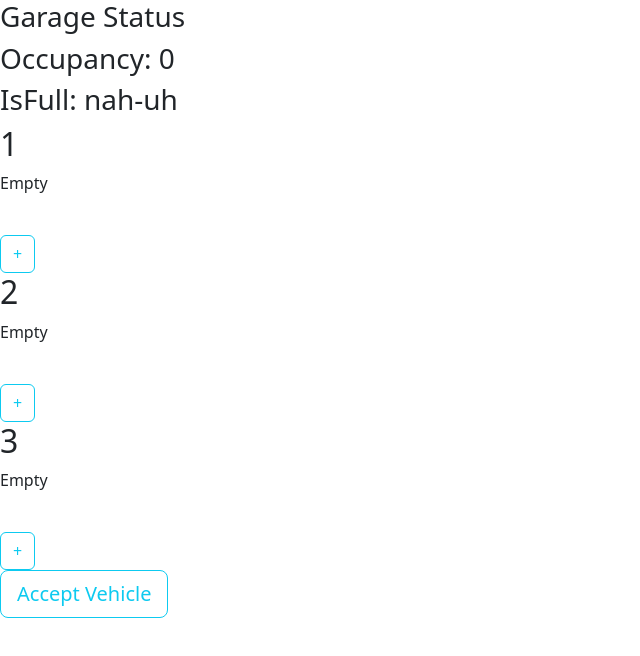
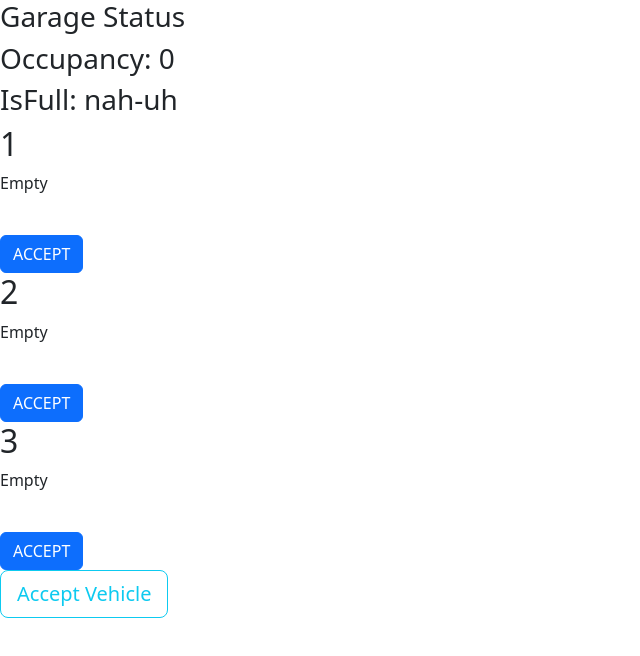
Before and after one commit to Sh-i-aw/Parked, a React (Create React App) app: page / in a window 1280 px wide. Shown: the top 656 px of the page, without its empty margins (0-640 px from the left). Built offline with nearby package versions, Linux system fonts and the light colour scheme.

Commit message:
renamed overall form to be AcceptInGarage, garage has new property of : capacity(used to check if full) Release vehicle property renamed to fit release

```diff
--- a/src/App.js
+++ b/src/App.js
@@ -3,7 +3,7 @@ import 'bootstrap/dist/css/bootstrap.min.css';
 
 import {Garage} from './Component/Lot'
 import SingleLot from "./Component/SingleLot";
-import AcceptVehicleForm from "./Component/AcceptVehicleForm";
+import AcceptInGarageForm from "./Component/AcceptInGarageForm";
 
 import {useEffect, useState} from "react";
 import Button from 'react-bootstrap/Button'
@@ -58,12 +58,11 @@ function App() {
           ...garage,
           lots: newLots,
           occupancy: garage.occupancy + 1,
-          isFull: garage.occupancy + 1 === 3,
+          isFull: garage.occupancy + 1 === garage.capacity,
       };
       setGarage(newGarage);
   }
 
-   console.log(garage.isFull)
   return (
       <>
           <h3>Garage Status</h3>
@@ -72,9 +71,9 @@ function App() {
           {
               garage.lots.map((lot) => {
                   return <SingleLot key={lot.lotNumber}
-                                    shouldShowForm={showReleaseForm === lot.lotNumber}
-                                    openForm={lotToRelease => setShowReleaseForm(lotToRelease)}
-                                    closeForm={handleCloseReleaseForm}
+                                    shouldShowReleaseForm={showReleaseForm === lot.lotNumber}
+                                    openReleaseForm={lotToRelease => setShowReleaseForm(lotToRelease)}
+                                    closeReleaseForm={handleCloseReleaseForm}
                                     releaseVehicle={(lotToRelease) => setLotToFree(lotToRelease)}
                                     lot={lot}/>
               })
@@ -86,7 +85,7 @@ function App() {
           >
               Accept Vehicle
           </Button>
-          <AcceptVehicleForm show={showAcceptForm} handleClose={handleCloseAcceptForm} lots={garage.lots} registerVehicle={registerVehicle}></AcceptVehicleForm>
+          <AcceptInGarageForm show={showAcceptForm} handleClose={handleCloseAcceptForm} lots={garage.lots} registerVehicle={registerVehicle}></AcceptInGarageForm>
       </>
   );
 }
--- a/src/Component/AcceptVehicleForm.jsx
+++ b/src/Component/AcceptInGarageForm.jsx
@@ -5,7 +5,7 @@ import {useState} from "react";
 import '../App.css';
 import dayjs from "dayjs";
 
-function AcceptVehicleForm(props) {
+function AcceptInGarageForm(props) {
     const {lots, show, handleClose, registerVehicle} = props;
     const [plateNumber, setPlateNumber] = useState('');
     const [selectedLot, setSelectedLot] = useState(null);
@@ -83,4 +83,4 @@ function AcceptVehicleForm(props) {
     )
 }
 
-export default AcceptVehicleForm;
+export default AcceptInGarageForm;
--- a/src/Component/Lot.js
+++ b/src/Component/Lot.js
@@ -10,10 +10,11 @@ class Lot {
 }
 
 class Garage {
-    constructor(numberOfLots = 3) {
+    constructor(capacity = 3) {
+        this.capacity = capacity;
         this.isFull = false;
         this.occupancy = 0;
-        this.lots = Array.from({length:numberOfLots}, (_, index) =>  {
+        this.lots = Array.from({length:this.capacity}, (_, index) =>  {
             return new Lot(index + 1)
         });
     }
--- a/src/Component/SingleLot.jsx
+++ b/src/Component/SingleLot.jsx
@@ -14,12 +14,12 @@ dayjs.extend(utc);
 dayjs.extend(timezone);
 
 function SingleLot (props) {
-    const {shouldShowForm, lot, openForm, closeForm, releaseVehicle} = props
+    const {shouldShowReleaseForm, lot, openReleaseForm, closeReleaseForm, releaseVehicle} = props
 
     const [timeElapsed, setTimeElapsed] = useState(dayjs().diff(lot.entryTime, 'second'));
 
     useEffect(() => {
-        if (shouldShowForm){
+        if (shouldShowReleaseForm){
             return;
         }
         const interval = setInterval(() => {
@@ -27,7 +27,7 @@ function SingleLot (props) {
         }, 1000)
 
         return () => clearInterval(interval);
-    }, [lot.entryTime, shouldShowForm]);
+    }, [lot.entryTime, shouldShowReleaseForm]);
 
     let status = lot.occupied ? "Not Empty" : "Empty";
 
@@ -48,14 +48,15 @@ function SingleLot (props) {
             <br/>
             {
                 lot.occupied ?
-                    (<Button variant={"outline-info"} onClick={() => openForm(lot.lotNumber)}>$</Button>)
+                    (<Button variant={"outline-info"} onClick={() => openReleaseForm(lot.lotNumber)}>$</Button>)
                     :
-                    (<Button variant={"outline-info"} onClick={() => openForm(lot.lotNumber)}>+</Button>)
+                    <Button>ACCEPT</Button>
+                    // (<Button variant={"outline-info"} onClick={() => openForm(lot.lotNumber)}>+</Button>)
             }
 
             <ReleaseVehicleForm
-                show={shouldShowForm}
-                closeForm={closeForm}
+                show={shouldShowReleaseForm}
+                closeForm={closeReleaseForm}
                 acceptAndRelease ={() => releaseVehicle(lot.lotNumber)}
                 lot={lot}></ReleaseVehicleForm>
         </div>
```
